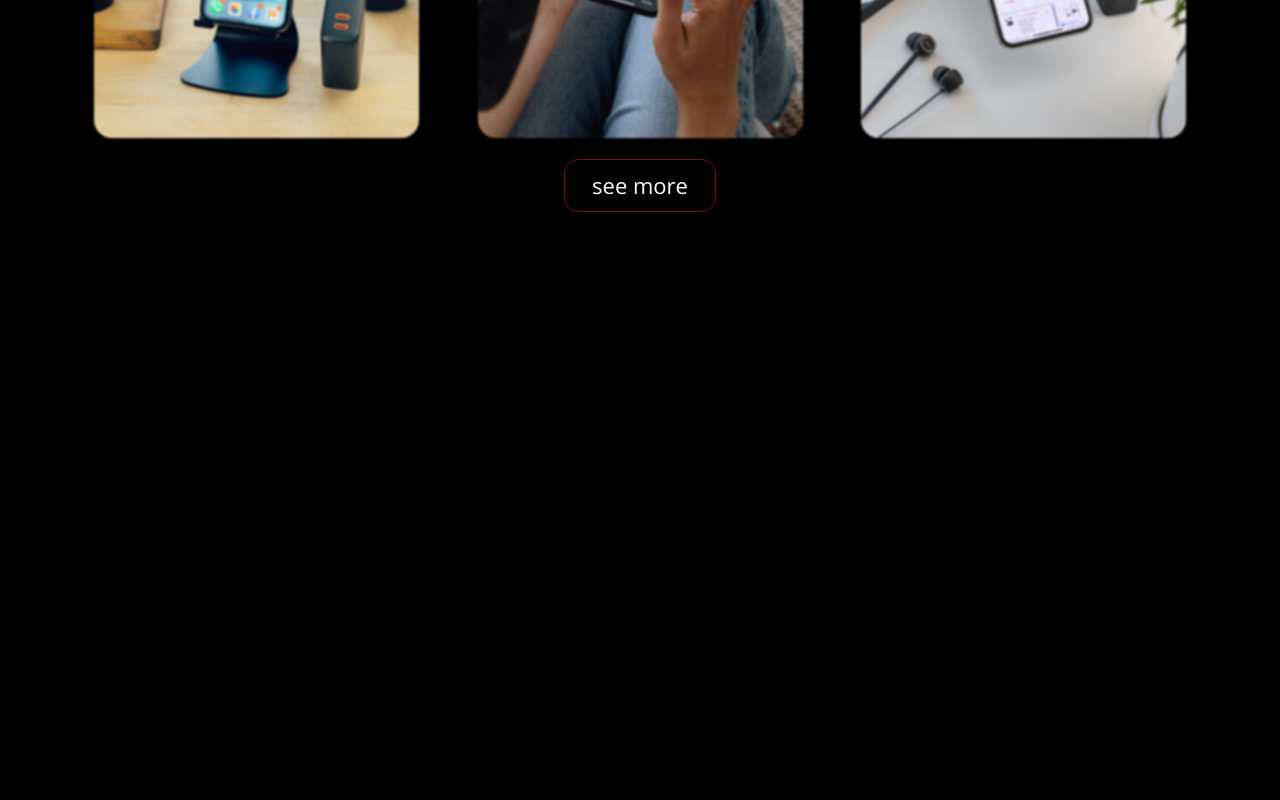
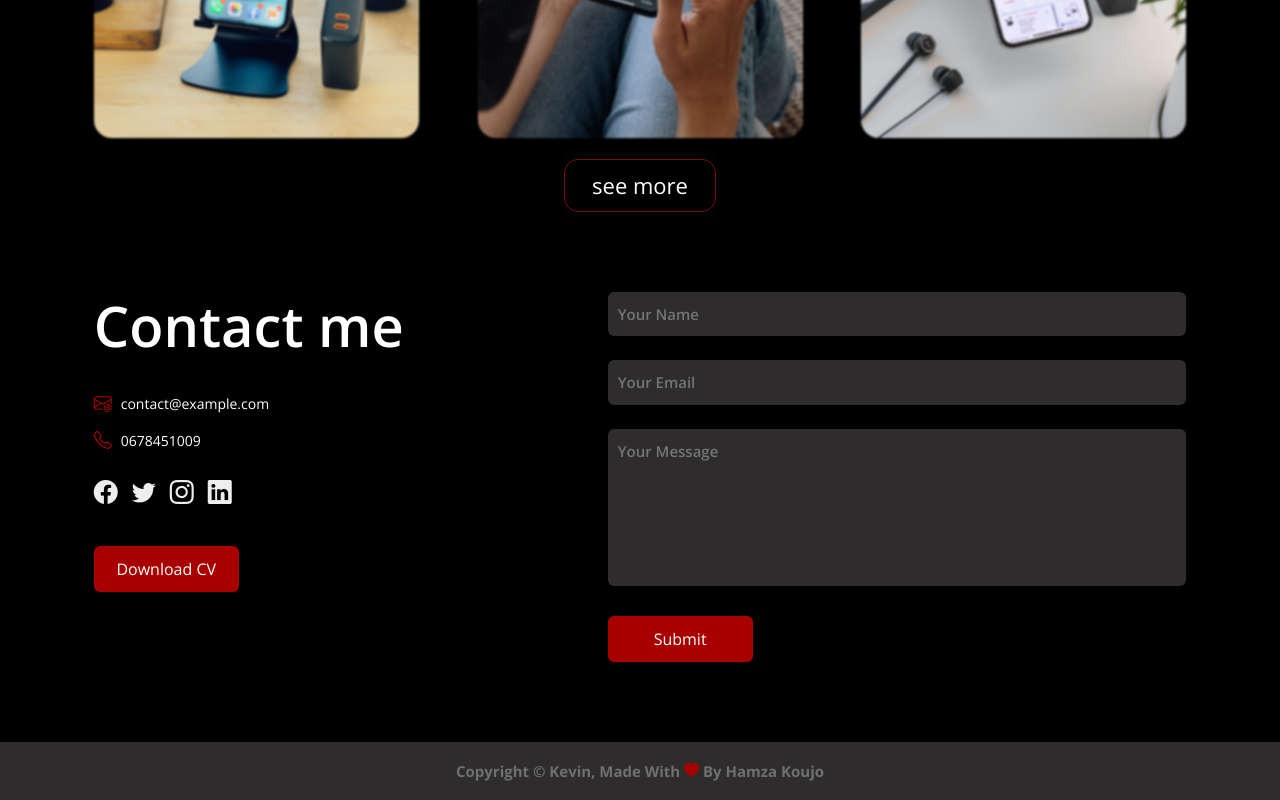
Before and after one commit to hkoutar7/my_portfolio, a plain HTML site: page index.html in a window 1280 px wide. Shown: the part 2426-3226 px from the top of the page. Before the commit the page ends 2748 px from the top, so only its background shows below. Drawn offline with nearby package versions, Linux system fonts and the light colour scheme.

Commit message:
footer section

```diff
--- a/index.html
+++ b/index.html
@@ -19,15 +19,15 @@
   </head>
   <body>
     <!-- Start header  -->
-    <header class="container">
+    <header class="container" id="home">
       <nav>
         <div>Kevin.</div>
         <ul class="list-unstyled">
-          <li class="list-inline"><a href="#">Home</a></li>
-          <li class="list-inline"><a href="#">About</a></li>
-          <li class="list-inline"><a href="#">Services</a></li>
-          <li class="list-inline"><a href="#">Portfolio</a></li>
-          <li class="list-inline"><a href="#">Contact</a></li>
+          <li class="list-inline"><a href="#home">Home</a></li>
+          <li class="list-inline"><a href="#about">About</a></li>
+          <li class="list-inline"><a href="#services">Services</a></li>
+          <li class="list-inline"><a href="#myWork">Portfolio</a></li>
+          <li class="list-inline"><a href="#contact">Contact</a></li>
           <li class="burger-icon" onclick="closeMenu()">
             <i class="bi bi-x"></i>
           </li>
@@ -49,7 +49,7 @@
     <!-- End header  -->
     <section class="container">
       <!-- Start About Me  -->
-      <div>
+      <div id="about">
         <div>
           <picture class="pict1">
             <img src="./images/user.png" alt="image not found " />
@@ -186,10 +186,61 @@
 
       <!-- End Ny service Section  -->
     </section>
-    <footer></footer>
+    <footer id="contact" class="container">
+      <div class="cont">
+        <div>
+          <h1>Contact me</h1>
+          <p>
+            <i class="bi bi-envelope-at"></i><span>contact@example.com</span>
+          </p>
+          <p><i class="bi bi-telephone"></i><span>0678451009</span></p>
+          <ul>
+            <li><i class="bi bi-facebook"></i></li>
+            <li><i class="bi bi-twitter"></i></li>
+            <li><i class="bi bi-instagram"></i></li>
+            <li><i class="bi bi-linkedin"></i></li>
+          </ul>
+          <a href="./images/my-cv.pdf" download class="btn btn-primary"
+            >Download CV</a
+          >
+        </div>
+
+        <div class="form-group row">
+          <form name="submit-to-google-sheet">
+            <input
+              type="text"
+              name="Name"
+              placeholder="Your Name"
+              id="i1"
+              required
+            />
+            <input
+              type="text"
+              name="Email"
+              placeholder="Your Email"
+              id="i2"
+              required
+            />
+            <textarea
+              name="Message"
+              placeholder="Your Message"
+              id="i3"
+              rows="6"
+              required
+            ></textarea>
+            <input type="submit" class="btn btn-primary" value="Submit" />
+          </form>
+        </div>
+      </div>
+    </footer>
+    <div class="footer">
+      copyright &copy; Kevin, made with <i class="bi bi-heart-fill"></i> by
+      Hamza Koujo
+    </div>
     <!-- my main js script  -->
     <script src="./js_file/main.js"></script>
     <!-- Latest compiled JavaScript -->
     <script src="https://cdn.jsdelivr.net/npm/bootstrap@5.2.3/dist/js/bootstrap.bundle.min.js"></script>
+    <script src="./js_file/formSubmit.js"></script>
   </body>
 </html>
--- /dev/null
+++ b/js_file/formSubmit.js
@@ -0,0 +1,16 @@
+// Form submit
+
+const scriptURL =
+  "https://script.google.com/macros/s/AKfycbzAa0tscM29uWIgYUy3P4MT-oCAFvp6IXKapMLM1tLfHNqg9utDy_yVK2mQh-AtjJkr/exec";
+const form = document.forms["submit-to-google-sheet"];
+
+form.addEventListener("submit", (e) => {
+  e.preventDefault();
+  fetch(scriptURL, { method: "POST", body: new FormData(form) })
+    .then((response) => {
+      form.reset();
+      console.log("Success!", response);
+    })
+    .catch((error) => console.error("Error!", error.message));
+    console.log("send");
+});
--- a/js_file/main.js
+++ b/js_file/main.js
@@ -65,44 +65,3 @@ function openNav(choice) {
     }
   }
 }
-
-// Card Events :
-let myContCards = Array.from(document.querySelectorAll("#myWork div picture"));
-let myArticles = Array.from(document.querySelectorAll(".article-con article"));
-
-function removeActive(myArr) {
-  myArr.forEach(function (e) {
-    if (e.classList.contains("active")) e.classList.remove("active");
-  });
-}
-
-myContCards.forEach(function (card) {
-  card.addEventListener("click", function (e) {
-    removeActive(myArticles);
-
-    if (e.target.classList.contains("p1")) {
-      let article1 = document.querySelector(
-        ".article-con > article:first-of-type"
-      );
-      if (article1) {
-        article1.classList.add("active");
-      }
-    }
-    if (e.target.classList.contains("p2")) {
-      let article2 = document.querySelector(
-        ".article-con > article:nth-of-type(2)"
-      );
-      if (article2) {
-        article2.classList.add("active");
-      }
-    }
-    if (e.target.classList.contains("p3")) {
-      let article3 = document.querySelector(
-        ".article-con > article:nth-of-type(3)"
-      );
-      if (article3) {
-        article3.classList.add("active");
-      }
-    }
-  });
-});
--- a/style/my_framework.css
+++ b/style/my_framework.css
@@ -54,10 +54,10 @@ a:hover {
 .card-header {
   border-bottom: none;
 }
+textarea {
+  resize: none;
+}
+
 /* Start Animation : */
 
-
-
-
-
 /* End Animation : */
--- a/style/style.css
+++ b/style/style.css
@@ -1,4 +1,14 @@
 /* Start Header  */
+
+* {
+  box-sizing: border-box;
+  -moz-box-sizing: border-box;
+  -o-box-sizing: border-box;
+  -webkit-box-sizing: border-box;
+  margin: 0;
+  padding: 0;
+}
+
 header {
   position: relative;
 }
@@ -445,3 +455,141 @@ div > div.card:hover p + span {
   }
 }
 /* End my Work  */
+/* Strart Footer  */
+
+footer {
+  margin: 80px 0;
+}
+footer .cont {
+  display: flex;
+  flex-direction: row;
+  flex-wrap: wrap;
+  justify-content: space-evenly;
+  align-items: flex-start;
+}
+
+footer .cont > div:first-of-type {
+  flex-basis: 45%;
+}
+footer .cont > div:nth-of-type(2) {
+  flex-basis: 54%;
+}
+
+footer .cont > div:first-of-type h1 {
+  font-size: 56px;
+  font-weight: 600;
+}
+footer .cont > div:first-of-type p {
+  margin: 10px 0 0 0;
+  display: flex;
+  justify-content: flex-start;
+  align-items: center;
+}
+footer .cont > div:first-of-type p:first-of-type {
+  margin-top: 31px;
+}
+footer .cont > div:first-of-type p i {
+  font-size: 18px;
+  background: black;
+  color: var(--lighter-red);
+}
+footer .cont > div:first-of-type p span {
+  font-size: 14px;
+  margin-left: 9px;
+}
+footer .cont > div:first-of-type ul {
+  display: flex;
+  align-items: center;
+  justify-content: flex-start;
+  flex-wrap: wrap;
+  flex-direction: row;
+  gap: 14px;
+  margin: 20px 0 36px 0;
+}
+footer .cont > div:first-of-type ul li i {
+  font-size: 24px;
+  color: var(--gray-2);
+  transition: all linear var(--transition-duration);
+}
+footer .cont > div:first-of-type ul li i:hover {
+  color: var(--lighter-red);
+}
+
+footer form input,
+footer form textarea {
+  margin-bottom: 24px;
+  background-color: #2e2c2c;
+  border: none;
+  font-weight: 600;
+  color: #919191;
+  font-size: 15px;
+  width: 100%;
+  padding: 11px 10px;
+  border-radius: 6px;
+  outline: none;
+}
+footer form input:hover,
+footer form textarea:hover {
+  outline: none;
+}
+footer form input[type="submit"],
+footer .cont > div:first-of-type a {
+  width: 145px;
+  padding: 11px;
+  background-color: var(--lighter-red);
+  border: none;
+  transition: all linear var(--transition-duration);
+  margin: 0 !important;
+}
+footer form input[type="submit"]:hover,
+footer .cont > div:first-of-type a:hover {
+  background-color: var(--bloody-red);
+  transform: scale(1.06);
+}
+
+/* end footer  */
+/* Start Bar Footer   */
+
+.footer {
+  color: var(--gray-medium);
+  text-align: center;
+  background-color: #2e2c2c;
+  padding: 18px 0;
+  font-size: 15px;
+  text-transform: capitalize;
+  font-weight: 700;
+}
+
+.footer i {
+  color: var(--lighter-red);
+}
+
+@media only screen and (max-width: 767px) {
+  .footer {
+    font-size: 11px;
+  }
+  footer .cont {
+    flex-direction: column;
+  }
+  footer .cont > div:first-of-type h1,
+  #myWork > div:first-of-type p,
+  #services > div:first-of-type p {
+    text-align: center;
+    font-size: 39px;
+  }
+  footer .cont > div:first-of-type {
+    width: 100%;
+    text-align: center;
+  }
+  footer .cont > div:nth-of-type(2) {
+    text-align: center;
+    margin-top: 50px;
+  }
+  footer .cont > div:first-of-type ul {
+    justify-content: center;
+  }
+  footer .cont > div:first-of-type p {
+    margin: 10px 0 0 83px;
+  }
+}
+/* End Bar Footer   */
```
